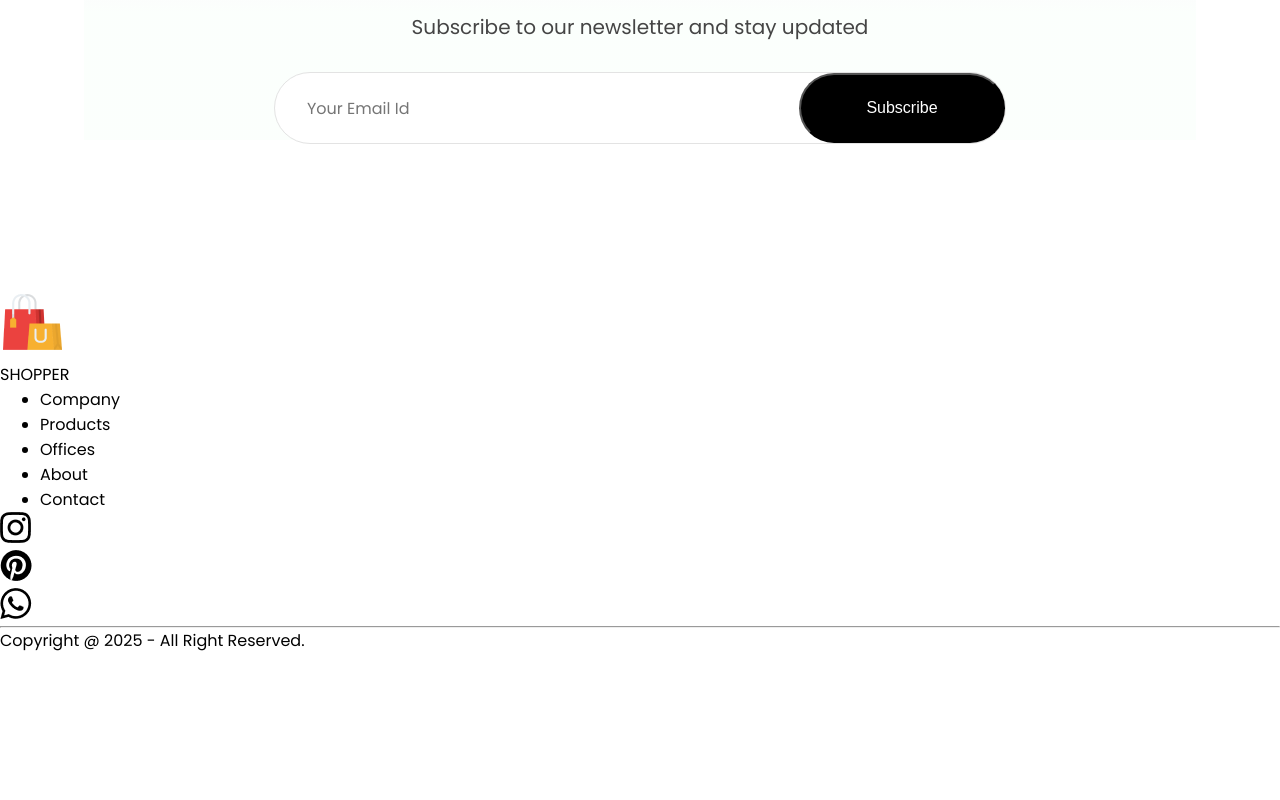
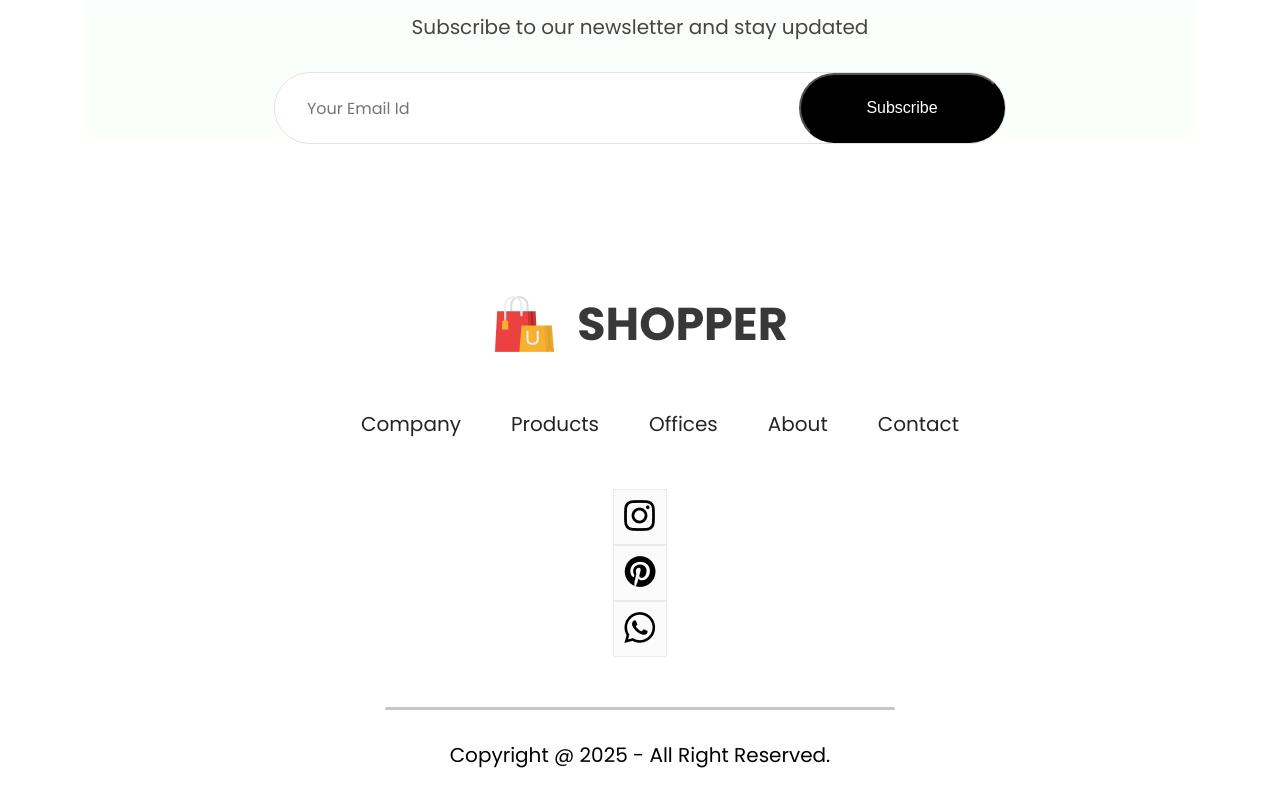
Before and after one commit to SwathiPriya37/E-commerce, a React (Create React App) app: page / in a window 1280 px wide. Shown: the part 3194-3994 px from the top of the page. Before the commit the page ends 3847 px from the top, so only its background shows below. Built offline with nearby package versions, Linux system fonts and the light colour scheme.

Commit message:
styles for icons

```diff
--- a/src/components/Footer/Footer.css
+++ b/src/components/Footer/Footer.css
@@ -0,0 +1,54 @@
+.footer{
+    display: flex;
+    flex-direction: column;
+    justify-self: center;
+    align-items: center;
+    gap: 50px;
+}
+.footer-logo{
+    display: flex;
+    align-items: center;
+    gap: 20px;
+}
+.footer-logo p{
+    color: #383838;
+    font-size: 46px;
+    font-weight: 700;
+}
+.footer-links{
+    display: flex;
+    list-style: none;
+    gap: 50px;
+    color: #252525;
+    font-size: 20px;
+}
+.footer-links li{
+    cursor: pointer;
+}
+.footer-socila-icon{
+    display: flex;
+    gap: 20px;
+}
+.footer-icons-container{
+    padding: 10px;
+    padding-bottom: 6px;
+    background: #fbfbfb;
+    border: 1px solid #ebebeb;
+}
+.footer-copyright{
+    display: flex;
+    flex-direction: column;
+    align-items: center;
+    gap: 30px;
+    width: 100%;
+    margin-bottom: 30px;
+    color: 1a1a1a;
+    font-size: 20px;
+}
+.footer-copyright hr{
+    width: 80%;
+    border: none;
+    border-radius: 10px;
+    height: 3px;
+    background: #c7c7c7;
+}
```
